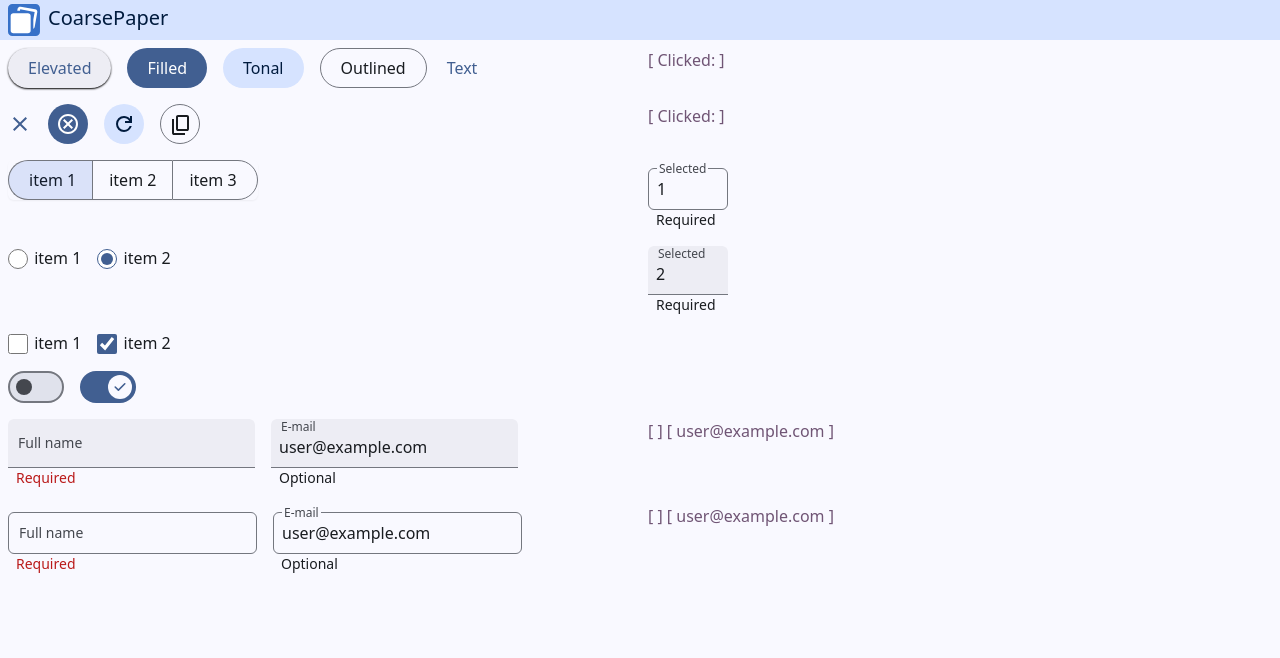
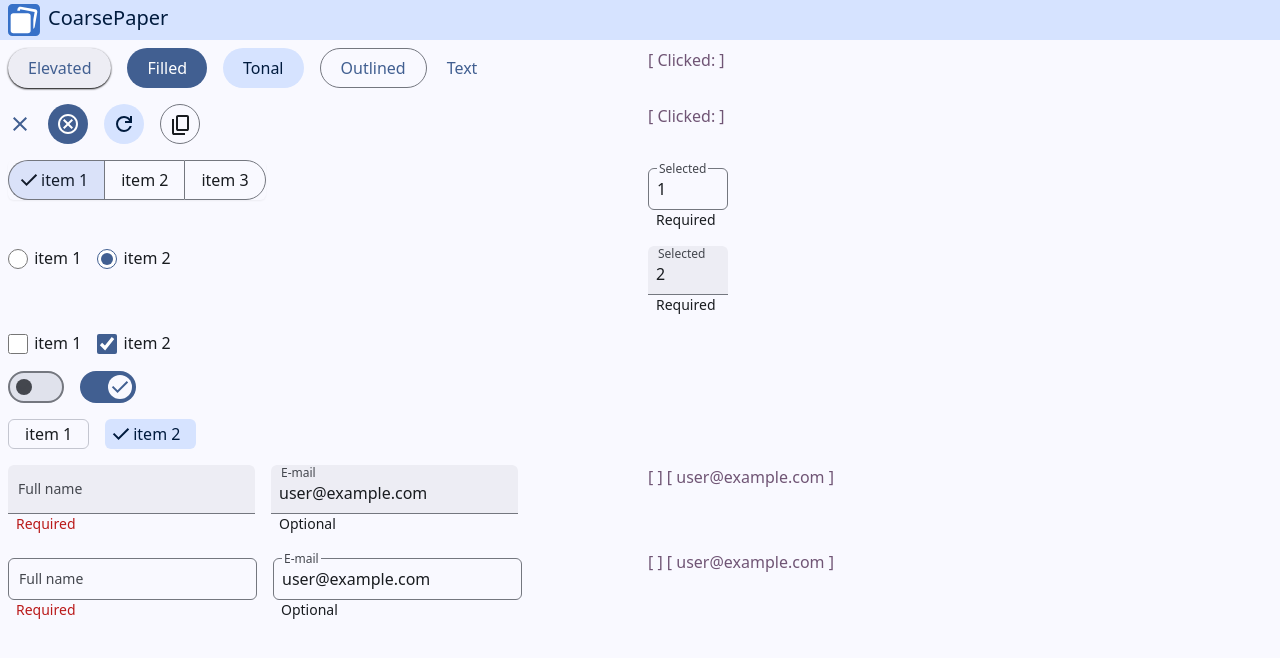
Before and after one commit to MichinobuMaeda/coarse-paper, a Svelte app: page / in a window 1280 px wide. Shown: the top 658 px of the page. Built offline with nearby package versions, Linux system fonts and the light colour scheme.

Commit message:
add filter component and some bug fix

```diff
--- a/src/App.svelte
+++ b/src/App.svelte
@@ -13,6 +13,7 @@
   import IconButtonOutlined from "./lib/IconButtonOutlined.svelte";
   import CheckBox from "./lib/CheckBox.svelte";
   import Switch from "./lib/Switch.svelte";
+  import Filter from "./lib/Filter.svelte";
   import Radio from "./lib/Radio.svelte";
   import TextFieldFilled from "./lib/TextFieldFilled.svelte";
   import TextFieldOutlined from "./lib/TextFieldOutlined.svelte";
@@ -228,6 +229,20 @@
     <Switch id="Switch1" checked={$checked1} ouClick={ouClickSwitch1} />
     <Switch id="Switch2" checked={!$checked1} ouClick={ouClickSwitch2} />
   </div>
+  <div class="flex p-2 gap-4">
+    <Filter
+      id="Filter1"
+      label="item 1"
+      checked={$checked1}
+      ouClick={ouClickCheckBox1}
+    />
+    <Filter
+      id="Filter1"
+      label="item 2"
+      checked={!$checked1}
+      ouClick={ouClickCheckBox2}
+    />
+  </div>
   <div class="grid grid-cols-2 w-full">
     <div class="flex flex-row p-2 gap-4">
       <TextFieldFilled
--- a/src/lib/ButtonGroup.svelte
+++ b/src/lib/ButtonGroup.svelte
@@ -1,4 +1,6 @@
 <script>
+  import SvgCheck from "./SvgCheck.svelte";
+
   export let id;
   export let items;
   export let onClick;
@@ -16,15 +18,21 @@
         onClick(item.value);
       }}
       class={(index == 0
-        ? "pr-4 pl-5 py-1.5 border-t border-b border-l rounded-l-full"
+        ? "pr-4 py-1.5 border-t border-b border-l rounded-l-full"
         : index == items.length - 1
-          ? "pl-4 pr-5 py-1.5 border rounded-r-full"
-          : "px-4 py-1.5 border-t border-b border-l") +
+          ? "pr-4 py-1.5 border rounded-r-full"
+          : "pr-4 py-1.5 border-t border-b border-l") +
         " border-lightOutline dark:border-darkOutline" +
         (item.selected
-          ? " bg-lightSecondaryContainer dark:bg-darkSecondaryContainer text-lightOnSecondaryContainer dark:text-darkOnSecondaryContainer"
-          : " bg-lightSurface dark:bg-darkSurface text-lightOnSurface dark:text-darkOnSurface")}
-      >{item.label}</button
+          ? " pl-2 bg-lightSecondaryContainer dark:bg-darkSecondaryContainer text-lightOnSecondaryContainer dark:text-darkOnSecondaryContainer"
+          : " pl-4 bg-lightSurface dark:bg-darkSurface text-lightOnSurface dark:text-darkOnSurface")}
     >
+      <span class="flex flex-row">
+        {#if item.selected}
+          <SvgCheck />
+        {/if}
+        {item.label}
+      </span>
+    </button>
   {/each}
 </div>
--- a/src/lib/ButtonOutlined.svelte
+++ b/src/lib/ButtonOutlined.svelte
@@ -9,7 +9,7 @@
   type="button"
   class="px-5 py-1.5 border rounded-full h-10
     bg-lightSurface dark:bg-darkSurface
-    text-lightOnSurface dark:text-darkOnSurface
+    text-lightPrimary dark:text-darkPrimary
     border-lightOutline dark:border-darkOutline"
   on:click={ouClick}>{label}</button
 >
--- /dev/null
+++ b/src/lib/Filter.svelte
@@ -0,0 +1,25 @@
+<script>
+  import SvgCheck from "./SvgCheck.svelte";
+
+  export let id;
+  export let label;
+  export let checked = false;
+  export let ouClick;
+</script>
+
+<button
+  {id}
+  type="button"
+  class={"pr-4 py-0.5 rounded-md " +
+    (checked
+      ? "pl-1 border-none bg-lightPrimaryContainer dark:bg-darkPrimaryContainer text-lightOnPrimaryContainer dark:text-darkOnPrimaryContainer"
+      : "pl-4 border bg-lightSurface dark:bg-darkSurface text-lightOnSurface dark:text-darkOnSurface border-lightOutlineVariant dark:border-darkOutlineVariant")}
+  on:click={ouClick}
+>
+  <span class="flex flex-row">
+    {#if checked}
+      <SvgCheck />
+    {/if}
+    {label}
+  </span>
+</button>
--- /dev/null
+++ b/src/lib/SvgCheck.svelte
@@ -0,0 +1,8 @@
+<svg
+  xmlns="http://www.w3.org/2000/svg"
+  height="24px"
+  viewBox="0 -960 960 960"
+  width="24px"
+  fill="currentColor"
+  ><path d="M382-240 154-468l57-57 171 171 367-367 57 57-424 424Z" /></svg
+>
--- a/src/lib/Switch.svelte
+++ b/src/lib/Switch.svelte
@@ -1,4 +1,6 @@
 <script>
+  import SvgCheck from "./SvgCheck.svelte";
+
   export let id;
   export let checked = false;
   export let ouClick;
@@ -29,22 +31,11 @@
       size-4 peer-checked:size-6
       items-center justify-center rounded-full
       bg-lightOnSurfaceVariant dark:bg-darkOnSurfaceVariant
+      text-lightOnSurfaceVariant dark:text-darkOnSurfaceVariant
       transition-all peer-checked:start-6
-      peer-checked:text-lightPrimary peer-checked:dark:text-darkPrimary
-      peer-checked:bg-lightSurface peer-checked:dark:bg-darkSurface"
+      peer-checked:bg-lightSurface peer-checked:dark:bg-darkSurface
+      peer-checked:text-lightPrimary peer-checked:dark:text-darkPrimary"
   >
-    <svg
-      data-checked-icon
-      xmlns="http://www.w3.org/2000/svg"
-      class="hidden size-4"
-      viewBox="0 0 20 20"
-      fill="currentColor"
-    >
-      <path
-        fill-rule="evenodd"
-        d="M16.707 5.293a1 1 0 010 1.414l-8 8a1 1 0 01-1.414 0l-4-4a1 1 0 011.414-1.414L8 12.586l7.293-7.293a1 1 0 011.414 0z"
-        clip-rule="evenodd"
-      />
-    </svg>
+    <SvgCheck />
   </span>
 </label>
```
Also changed, not shown: src/lib/SvgCancel.svelte (+10 -1 lines), src/lib/SvgClose.svelte (+10 -1 lines), src/lib/SvgContentCopy.svelte (+10 -1 lines), src/lib/SvgRefresh.svelte (+10 -1 lines), coarse-paper-sample.png.
